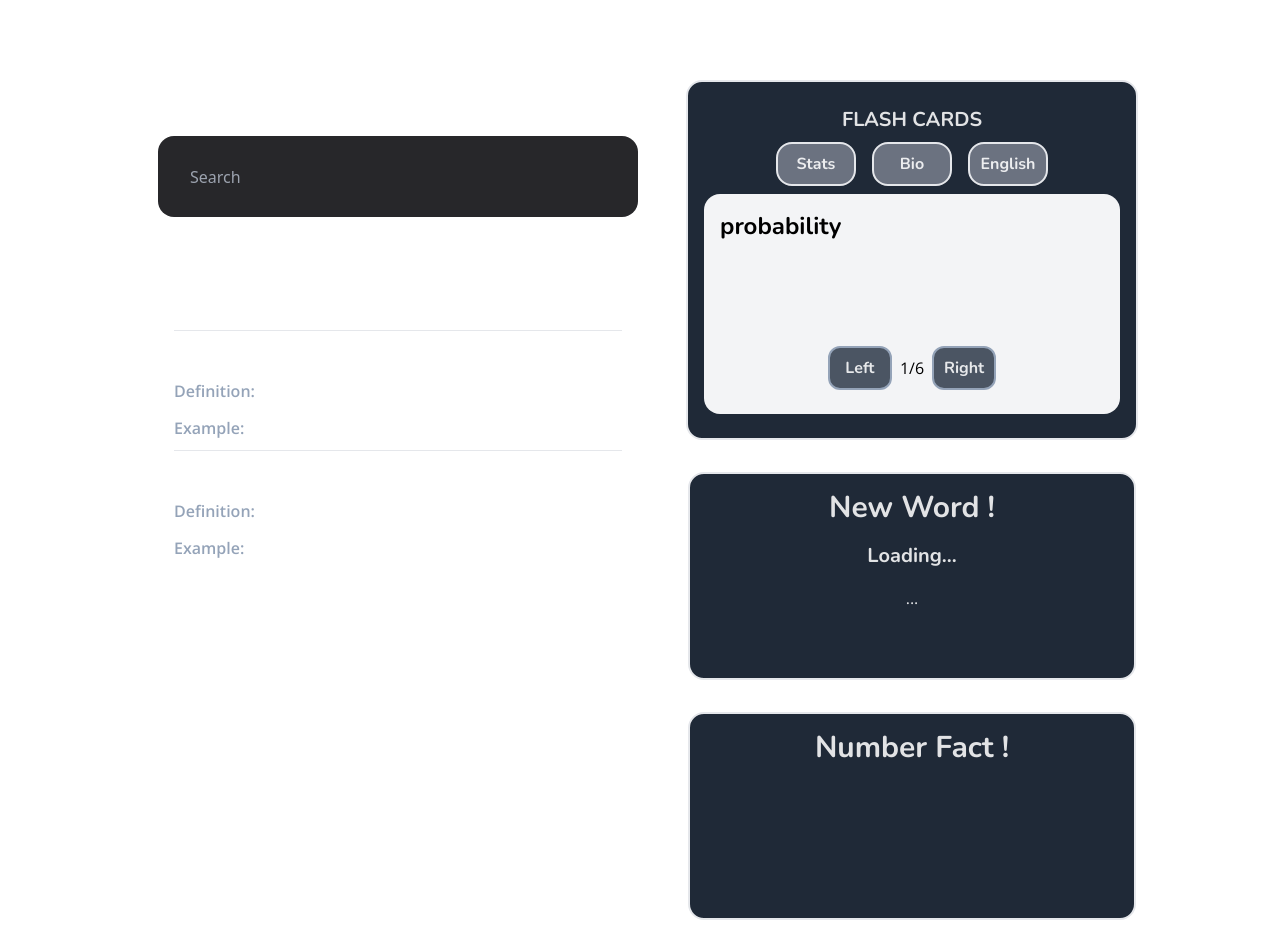
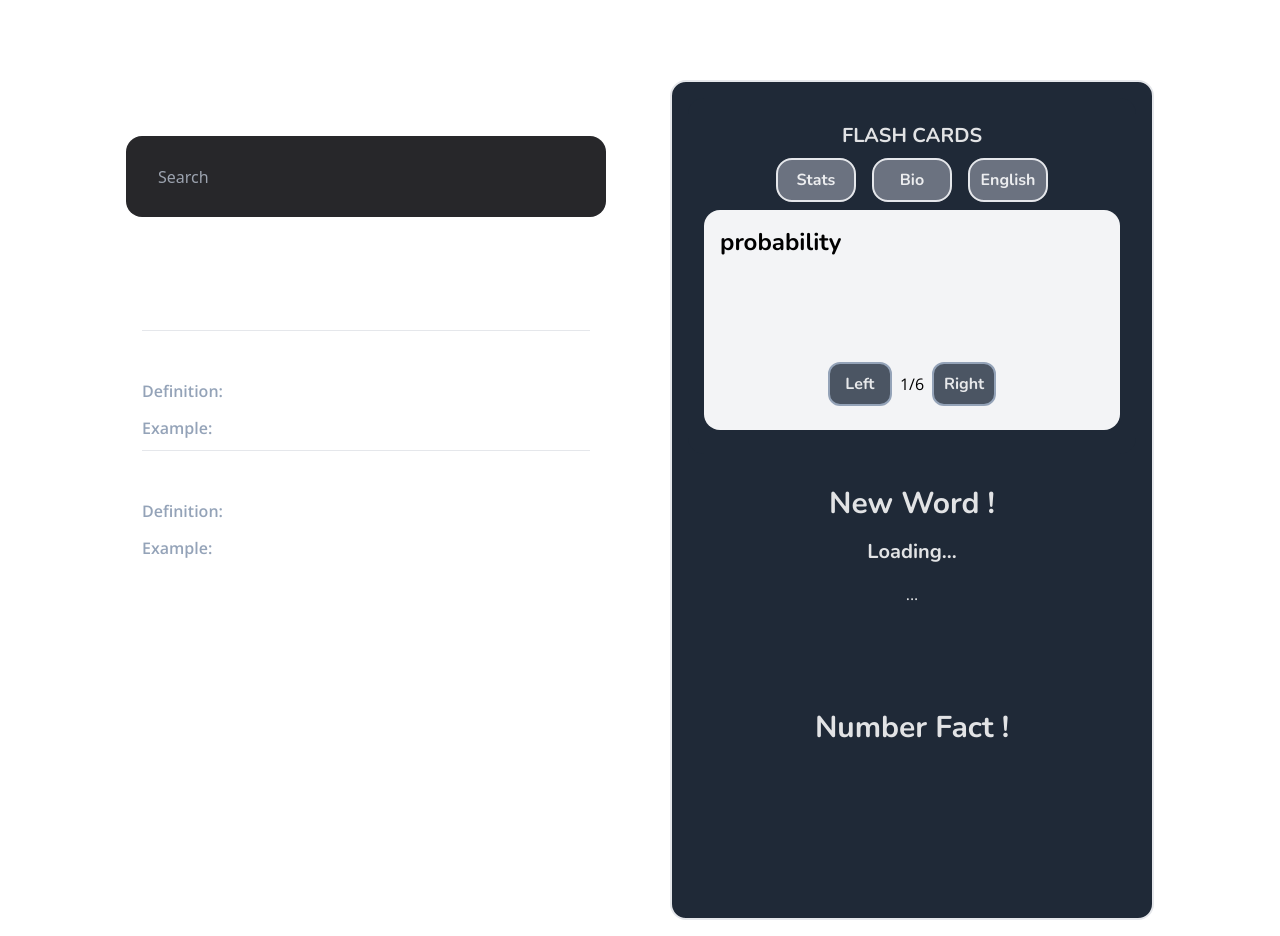
Before and after one commit to Denito37/dictionary_dynamo, a React (Vite) app: page / in a window 1280 px wide. Built offline with nearby package versions, Linux system fonts and the light colour scheme; no server answers.

Commit message:
updated site style

```diff
--- a/src/App.jsx
+++ b/src/App.jsx
@@ -2,7 +2,6 @@ import Header from "./components/aHeader"
 import Dictionary from "./components/dictionary"
 import WOTD from "./components/wordOTD"
 import NOTD from "./components/numberOTD"
-import FOTD from "./components/factOTD"
 import Flash from "./components/flashCard"
 
 function App() {
@@ -12,7 +11,7 @@ function App() {
       <Header />
       <div className=" my-4 md:flex md:gap-x-8">
         <Dictionary />
-        <div>
+        <div className=" bg-gray-800 p-4 mx-4 rounded-2xl border-2">
           <Flash />
           <WOTD />
           <NOTD />
--- a/src/components/flashCard.jsx
+++ b/src/components/flashCard.jsx
@@ -32,12 +32,12 @@ export default function FlashCard(){
     },[count,word,flashType])
 
     return(
-        <section className=" grid place-content-center col-start-2 my-8 md:mt-0 mx-auto p-4 h-fit w-fit bg-gray-800 rounded-2xl border-2">
+        <section className=" grid place-content-center col-start-2 my-4 md:mt-0 mx-auto p-4 h-fit w-fit bg-gray-800 rounded-2xl">
             <div className="text-center">
                 <h2 className=" py-2 font-bold text-xl">FLASH CARDS</h2>
-                <button onClick={() => setFlashType(statsVocab)} className="p-2 w-20 border-2 bg-gray-500 rounded-2xl mx-2 transition-all hover:border-red-400">Stats</button>
-                <button onClick={() => setFlashType(bioVocab)} className="p-2 w-20 border-2 bg-gray-500 rounded-2xl mx-2 transition-all hover:border-red-400">Bio</button>
-                <button onClick={() => setFlashType(englishVocab)} className="p-2 w-20 border-2 bg-gray-500 rounded-2xl mx-2 transition-all hover:border-red-400">English</button>
+                <button onClick={() => {setFlashType(statsVocab); setCount(1)}} className="p-2 w-20 border-2 bg-gray-500 rounded-2xl mx-2 transition-all hover:border-red-400">Stats</button>
+                <button onClick={() => {setFlashType(bioVocab); setCount(1)}} className="p-2 w-20 border-2 bg-gray-500 rounded-2xl mx-2 transition-all hover:border-red-400">Bio</button>
+                <button onClick={() => {setFlashType(englishVocab); setCount(1)}} className="p-2 w-20 border-2 bg-gray-500 rounded-2xl mx-2 transition-all hover:border-red-400">English</button>
             </div>
             <article className=" max-w-lg p-4 rounded-2xl bg-gray-100 my-2">
                 <h2 className="text-black text-2xl">{word}</h2>
--- a/src/components/numberOTD.jsx
+++ b/src/components/numberOTD.jsx
@@ -16,7 +16,7 @@ export default function NOTD(){
         getNumber()
     },[])
     return(
-        <section className=" bg-gray-800 col-start-2 p-4 mt-8 mx-auto rounded-2xl w-112 h-52 overflow-y-scroll border-2">
+        <section className=" col-start-2 p-4 mt-4 mx-auto md:w-112 h-52 overflow-y-scroll">
             <h2 className="text-center text-3xl">Number Fact !</h2>
             <h2 className="text-center text-2xl my-2">{number}</h2>
             <p className="text-center">{fact}</p>
--- a/src/components/wordOTD.jsx
+++ b/src/components/wordOTD.jsx
@@ -23,7 +23,7 @@ export default function WOTD() {
     },[])
 
     return(
-        <section className=" bg-gray-800 w-112 h-52 overflow-y-scroll rounded-2xl p-4 my-8 mx-auto border-2">
+        <section className=" md:w-112 h-52 overflow-y-scroll p-4 my-4 mx-auto">
             <h2 className="text-center text-3xl">New Word !</h2>
             <h2 className=" text-xl text-center my-4">{word}</h2>
             <p className=" text-center">{meaning}</p>
```
